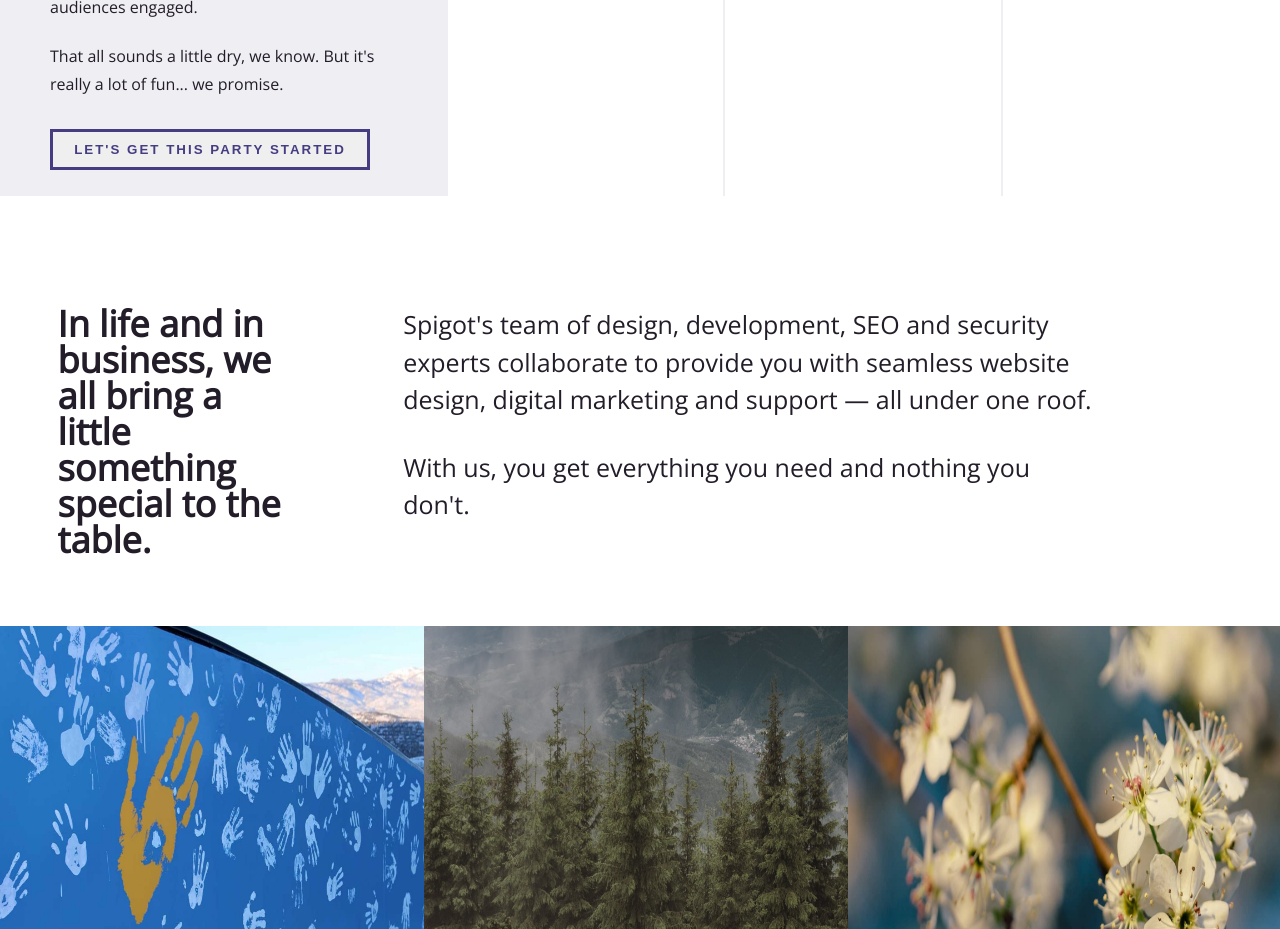
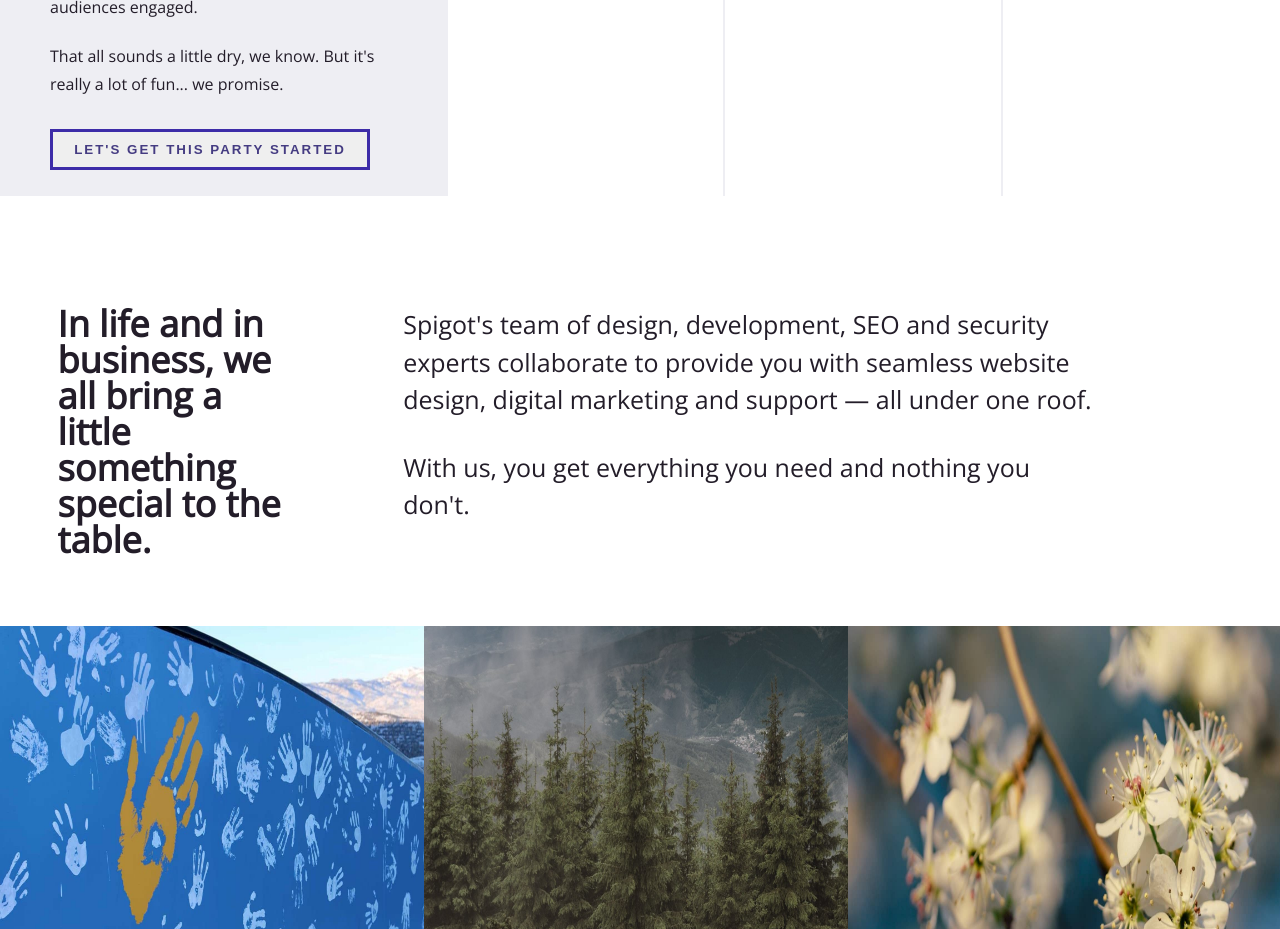
Before and after one commit to Il25/HTML-CSS-Spigot-Design, a plain HTML site: page index.html in a window 1280 px wide. Shown: the part 1120-2049 px from the top of the page. Drawn offline with nearby package versions, Linux system fonts and the light colour scheme.

```diff
--- a/main.css
+++ b/main.css
@@ -127,7 +127,7 @@
     width: 320px;
     margin-top: 30px;
     padding: 10px;
-    border: 3px solid #453C82;
+    border: 3px solid #3d2ca8;
     letter-spacing: 2px;
     color:#453C82;
     font-weight: bold;
```
